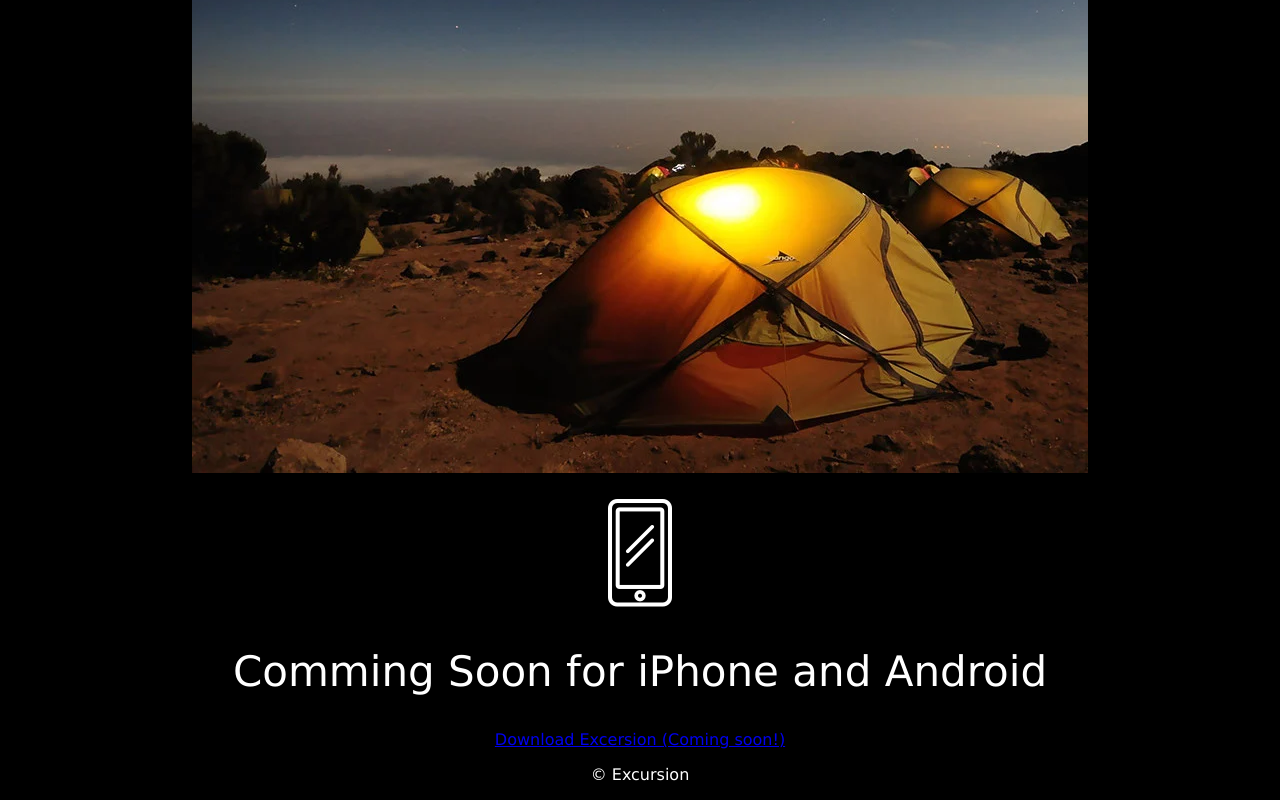
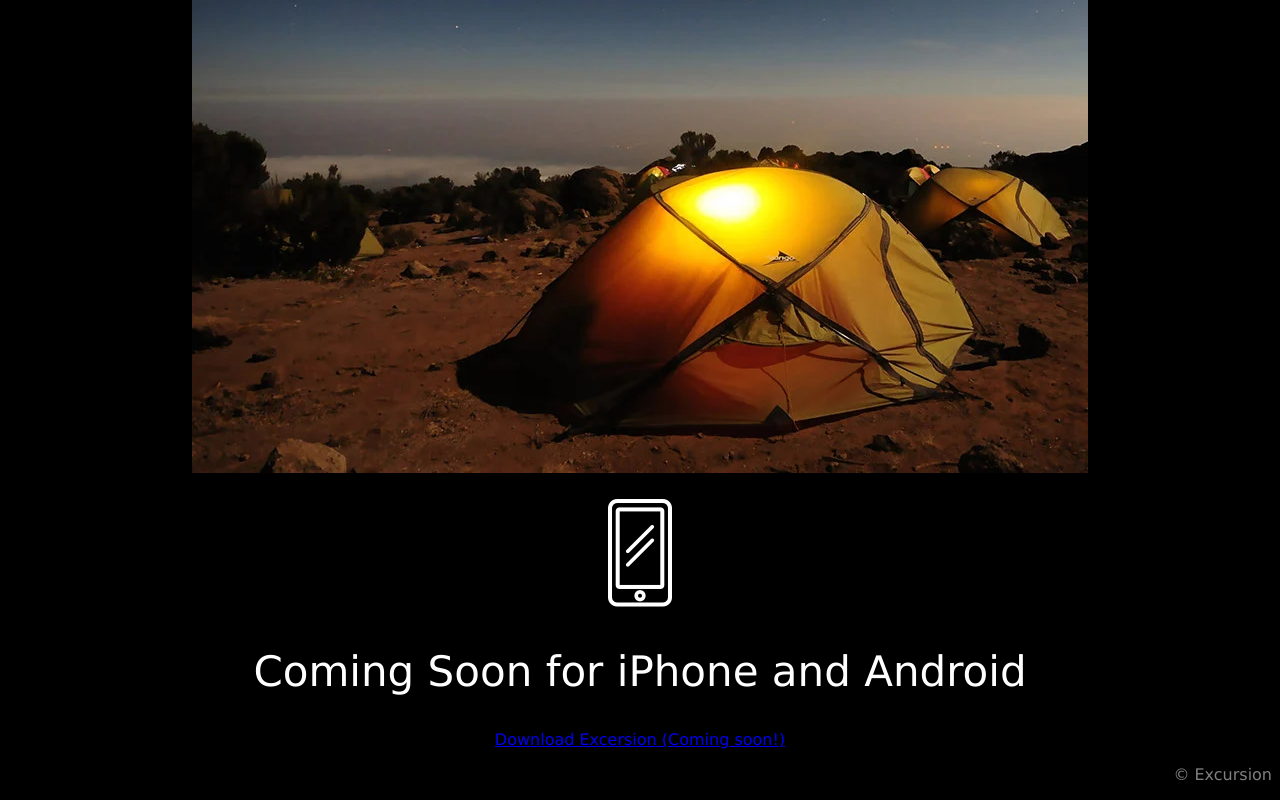
Before and after one commit to amandagrimm95/excursion-codecademy, a plain HTML site: page index.html in a window 1280 px wide. Shown: the part 590-1390 px from the top of the page. Drawn offline with Linux system fonts and the light colour scheme.

Commit message:
added css styling for footer

```diff
--- a/index.html
+++ b/index.html
@@ -21,7 +21,7 @@
         <p>Excursion remembers places you like, and recommends new points of interest around you.</p>
         <p><img src="./resources/camp.jpg" alt="camping tent"></p>
         <p><img src="./resources/phone.jpg" alt=""></p>
-        <h2>Comming Soon for iPhone and Android</h2>
+        <h2>Coming Soon for iPhone and Android</h2>
 
     </main>
 
--- a/resources/style.css
+++ b/resources/style.css
@@ -24,6 +24,11 @@ a:visited {
     color: aquamarine;
 }
 
+.copyright {
+    color: gray;
+    text-align: right;
+}
+
 
 /*main body*/
 main p {
```
